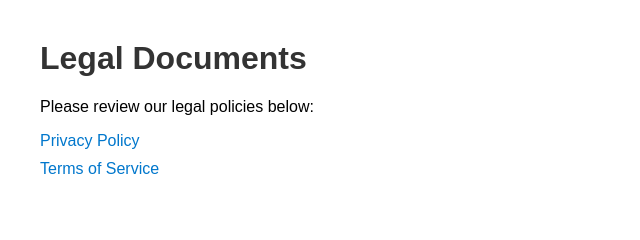
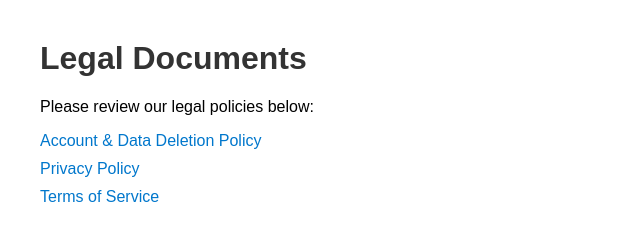
Before and after one commit to CibranLopez/alfredapp.github.io, a plain HTML site: page index.html in a window 1280 px wide. Shown: the whole page, without its empty margins (0-640 px from the left). Drawn offline with Linux system fonts and the light colour scheme.

Commit message:
Update index.html

```diff
--- a/index.html
+++ b/index.html
@@ -18,6 +18,7 @@
   <p>Please review our legal policies below:</p>
 
   <ul>
+    <li><a href="legal/account_deletion.html">Account & Data Deletion Policy</a></li>
     <li><a href="legal/privacy_policy.html">Privacy Policy</a></li>
     <li><a href="legal/terms_of_service.html">Terms of Service</a></li>
   </ul>
```
